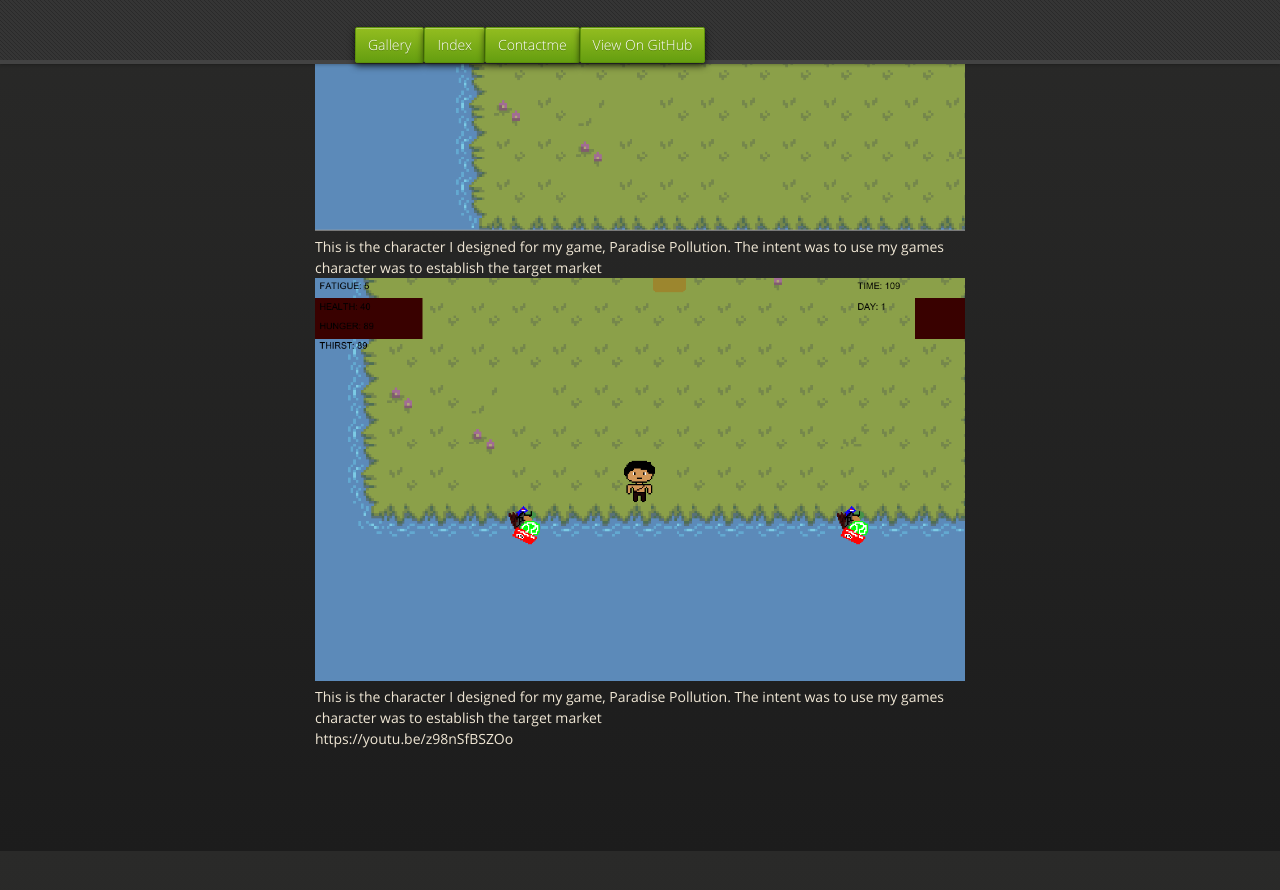
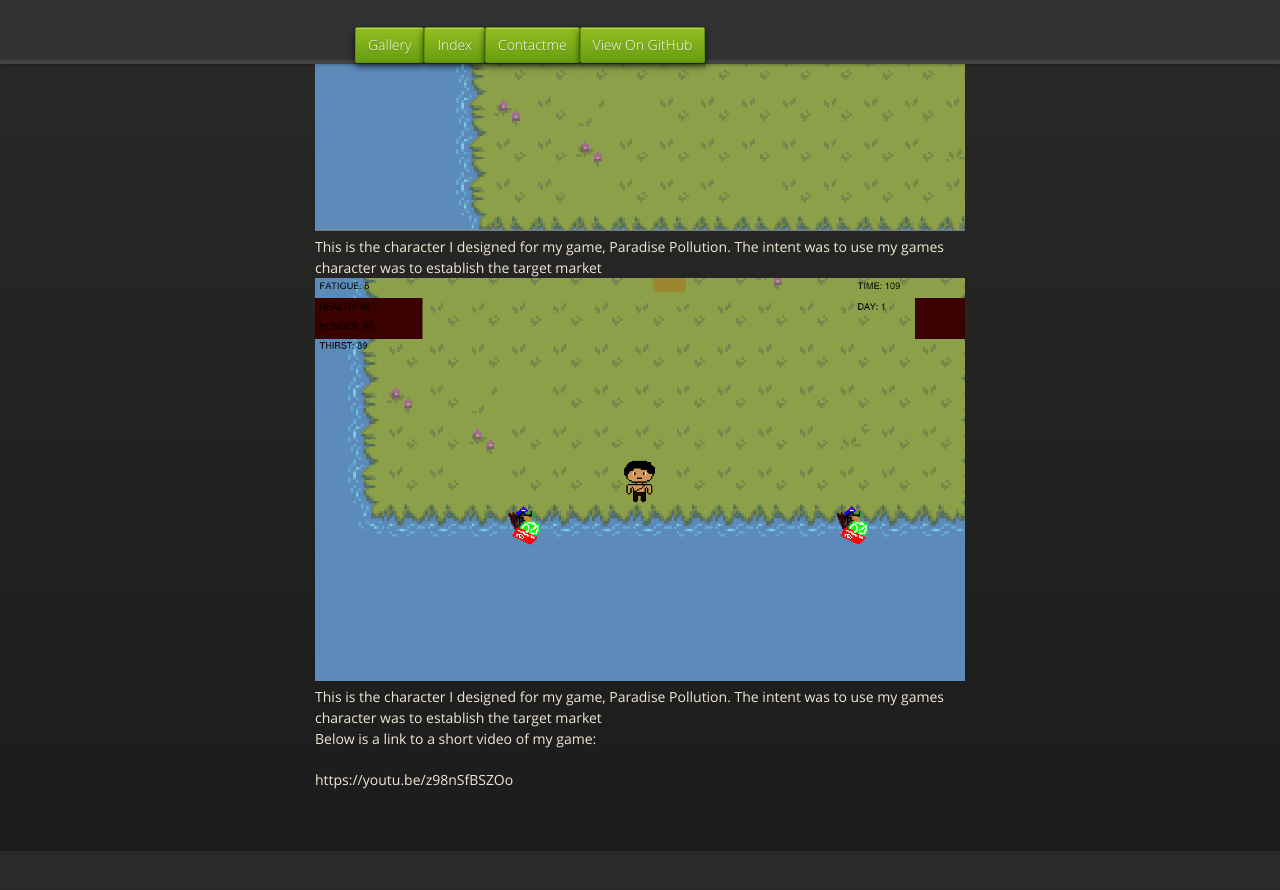
Before and after one commit to Saladsnek/MyWebsite, a Jekyll site: the page built from gallery.md, in a window 1280 px wide and 900 px high, scrolled down 949 px. Shown: the top 890 px of the window. Built offline with Jekyll 4.4.1, drawn with Linux system fonts in a browser that asks for light colours; nearby versions of some CDN libraries; the repository's description, which GitHub fills in, is left out; our own code applies the rules of GitHub Pages for plain Markdown files; before the commit the page ends 1808 px from its top, so only the background shows below that.

Commit message:
Update gallery.md

```diff
--- a/gallery.md
+++ b/gallery.md
@@ -55,4 +55,6 @@ In here is a display of the work I have done in the past.
   <div class="desc">This is the character I designed for my game, Paradise Pollution. The intent was to use my games character was to establish the target market</div>
 </div>
 
+Below is a link to a short video of my game:
+
 https://youtu.be/z98nSfBSZOo
```
